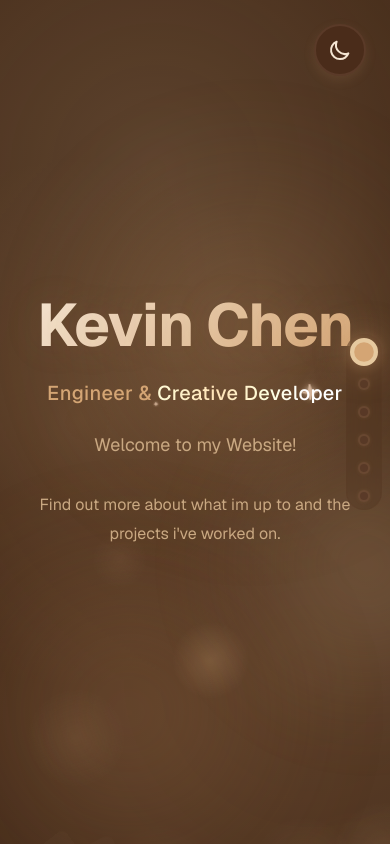
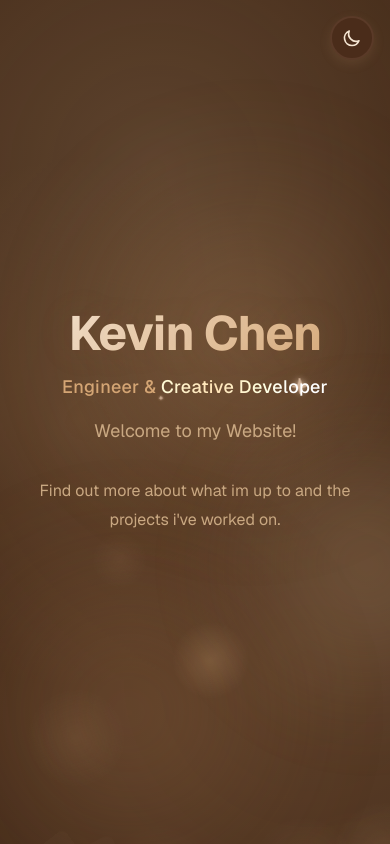
Before and after one commit to KevinChen2211/personal-portfolio, a Next.js app: page / in a window 390 px wide. Built offline with nearby package versions, Linux system fonts and the light colour scheme.

Commit message:
chage css to also format correctly when on mobile

```diff
--- a/app/blog/page.tsx
+++ b/app/blog/page.tsx
@@ -33,7 +33,7 @@ const BlogCard = ({
     <Link href={`/blog/${post.slug}`} className="block group">
       <article
         ref={cardRef}
-        className="p-6 rounded-lg transition-all duration-500 hover:shadow-lg hover:scale-[1.02] cursor-pointer"
+        className="p-4 sm:p-6 rounded-lg transition-all duration-500 hover:shadow-lg hover:scale-[1.02] cursor-pointer touch-manipulation"
         style={{
           backgroundColor: palette.surface,
           border: `1px solid ${palette.border}`,
@@ -93,7 +93,7 @@ export default function BlogPage() {
           ← Back to Home
         </Link>
         <h1
-          className="text-5xl sm:text-6xl font-bold mb-4 transition-all duration-300 hover:scale-105"
+          className="text-4xl sm:text-5xl md:text-6xl font-bold mb-4 transition-all duration-300 hover:scale-105"
           style={{ color: palette.text }}
         >
           Blog
--- a/app/components/ScrollIndicator.tsx
+++ b/app/components/ScrollIndicator.tsx
@@ -73,13 +73,13 @@ export default function ScrollIndicator() {
   };
 
   return (
-    <div className="fixed right-4 md:right-6 top-1/2 -translate-y-1/2 z-50 flex flex-col gap-4 md:gap-5 items-center">
+    <div className="fixed right-4 md:right-6 top-1/2 -translate-y-1/2 z-40 hidden md:flex flex-col gap-5 md:gap-6 items-center">
       {/* Background blur container for better visibility */}
       <div
         className="absolute inset-0 rounded-full backdrop-blur-sm"
         style={{
-          padding: "8px",
-          margin: "-8px",
+          padding: "10px",
+          margin: "-10px",
           backgroundColor: `${palette.surface}40`,
           border: `1px solid ${palette.border}30`,
         }}
@@ -115,34 +115,34 @@ export default function ScrollIndicator() {
             onMouseLeave={() => setHoveredSection(null)}
           >
             <button
+              data-scroll-indicator
               onClick={() => scrollToSection(index)}
               className="relative rounded-full transition-all cursor-pointer focus:outline-none focus:ring-2 focus:ring-offset-2 focus:ring-offset-transparent"
               style={{
-                width: isActive ? "20px" : isHovered ? "16px" : "12px",
-                height: isActive ? "20px" : isHovered ? "16px" : "12px",
+                width: isActive ? "16px" : isHovered ? "14px" : "12px",
+                height: isActive ? "16px" : isHovered ? "14px" : "12px",
                 backgroundColor:
                   isActive || isHovered ? palette.primary : palette.border,
-                transform: `scale(${isActive ? 1.4 : isHovered ? 1.2 : 1})`,
+                transform: `scale(${isActive ? 1.2 : isHovered ? 1.1 : 1})`,
                 opacity: isActive ? 1 : isHovered ? 0.9 : 0.7,
                 boxShadow:
                   isActive || isHovered
-                    ? `0 0 ${isActive ? "24px" : "18px"} ${palette.primary}${
+                    ? `0 0 ${isActive ? "20px" : "16px"} ${palette.primary}${
                         isActive ? "90" : "70"
-                      }, 0 0 ${isActive ? "10px" : "8px"} ${
-                        palette.secondary
-                      }60`
+                      }, 0 0 ${isActive ? "8px" : "6px"} ${palette.secondary}60`
                     : `0 0 4px ${palette.primary}30`,
                 transition: "all 0.4s cubic-bezier(0.34, 1.56, 0.64, 1)",
                 border: isActive
-                  ? `3px solid ${palette.accent}`
-                  : `2px solid ${palette.primary}30`,
+                  ? `2px solid ${palette.accent}`
+                  : `1px solid ${palette.primary}30`,
+                flexShrink: 0,
               }}
               aria-label={`Go to ${sectionName}`}
             >
               {/* Tooltip */}
               {isHovered && (
                 <div
-                  className="absolute right-8 top-1/2 -translate-y-1/2 px-3 py-1.5 rounded-md text-sm font-medium whitespace-nowrap pointer-events-none z-10"
+                  className="absolute right-6 top-1/2 -translate-y-1/2 px-2 py-1 rounded-md text-xs font-medium whitespace-nowrap pointer-events-none z-10"
                   style={{
                     backgroundColor: palette.surface,
                     color: palette.text,
--- a/app/components/ThemeToggle.tsx
+++ b/app/components/ThemeToggle.tsx
@@ -10,18 +10,20 @@ export default function ThemeToggle() {
   return (
     <button
       onClick={toggleTheme}
-      className="fixed top-6 right-6 z-50 p-3 rounded-full transition-all duration-300 hover:scale-110 focus:outline-none focus:ring-2 focus:ring-offset-2"
+      className="fixed top-4 right-4 sm:top-6 sm:right-6 z-50 p-2.5 sm:p-3 rounded-full transition-all duration-300 hover:scale-110 focus:outline-none focus:ring-2 focus:ring-offset-2 touch-manipulation"
       style={{
         backgroundColor: palette.surface,
         border: `2px solid ${palette.border}`,
         color: palette.text,
         boxShadow: `0 4px 12px ${palette.primary}20`,
+        minWidth: "44px",
+        minHeight: "44px",
       }}
       aria-label="Toggle theme"
     >
       <svg
         xmlns="http://www.w3.org/2000/svg"
-        className="w-6 h-6"
+        className="w-5 h-5 sm:w-6 sm:h-6"
         fill="none"
         viewBox="0 0 24 24"
         stroke="currentColor"
--- a/app/globals.css
+++ b/app/globals.css
@@ -24,6 +24,29 @@ body {
   color: var(--foreground);
   font-family: var(--font-geist-sans), Arial, Helvetica, sans-serif;
   transition: background-color 0.3s ease;
+  -webkit-font-smoothing: antialiased;
+  -moz-osx-font-smoothing: grayscale;
+  text-rendering: optimizeLegibility;
+}
+
+/* Mobile touch optimizations */
+* {
+  -webkit-tap-highlight-color: transparent;
+}
+
+button:not([data-scroll-indicator]),
+a:not([data-scroll-indicator]),
+[role="button"]:not([data-scroll-indicator]) {
+  touch-action: manipulation;
+  min-height: 44px;
+  min-width: 44px;
+}
+
+/* Mobile-specific spacing */
+@media (max-width: 640px) {
+  .hide-scrollbar {
+    padding-right: 0;
+  }
 }
 
 html {
--- a/app/page.tsx
+++ b/app/page.tsx
@@ -154,7 +154,7 @@ const Section = ({
   return (
     <section
       ref={sectionRef}
-      className={`h-screen snap-start flex items-center justify-center px-6 sm:px-10 md:px-16 relative z-10 overflow-hidden ${className}`}
+      className={`h-screen snap-start flex items-center justify-center px-4 sm:px-6 md:px-10 lg:px-16 relative z-10 overflow-y-auto ${className}`}
       style={{
         opacity: isVisible ? 1 : 0.4,
         transform: `translateY(${isVisible ? 0 : 20}px) scale(${
@@ -521,7 +521,7 @@ export default function Home() {
           <Section>
             <div className="max-w-5xl w-full text-center">
               <h1
-                className={`text-6xl sm:text-8xl md:text-9xl font-bold mb-6 transition-all duration-1000 ease-out ${
+                className={`text-5xl sm:text-7xl md:text-8xl lg:text-9xl font-bold mb-4 sm:mb-6 transition-all duration-1000 ease-out px-4 ${
                   showContent
                     ? "opacity-100 translate-y-0"
                     : "opacity-0 translate-y-8"
@@ -539,7 +539,7 @@ export default function Home() {
                 Kevin Chen
               </h1>
               <p
-                className={`text-xl sm:text-2xl md:text-3xl mb-6 font-medium transition-all duration-700 ease-out ${
+                className={`text-lg sm:text-xl md:text-2xl lg:text-3xl mb-4 sm:mb-6 font-medium transition-all duration-700 ease-out px-4 ${
                   showContent
                     ? "opacity-100 translate-y-0"
                     : "opacity-0 translate-y-4"
@@ -585,10 +585,10 @@ export default function Home() {
 
           {/* About Me Section */}
           <Section>
-            <div className="max-w-5xl w-full h-full flex flex-col justify-center py-8">
-              <div className="text-center mb-12 flex-shrink-0">
+            <div className="max-w-5xl w-full h-full flex flex-col justify-center py-4 sm:py-8 overflow-y-auto">
+              <div className="text-center mb-6 sm:mb-12 flex-shrink-0">
                 <h2
-                  className="text-4xl sm:text-6xl md:text-7xl font-bold mb-6 transition-all duration-300 hover:scale-105"
+                  className="text-3xl sm:text-5xl md:text-6xl lg:text-7xl font-bold mb-4 sm:mb-6 transition-all duration-300 hover:scale-105"
                   style={{
                     backgroundImage: `linear-gradient(135deg, ${palette.text}, ${palette.primary})`,
                     WebkitBackgroundClip: "text",
@@ -600,7 +600,7 @@ export default function Home() {
                   About Me
                 </h2>
                 <div
-                  className="w-32 h-1.5 mx-auto rounded-full relative overflow-hidden"
+                  className="w-24 sm:w-32 h-1 sm:h-1.5 mx-auto rounded-full relative overflow-hidden"
                   style={{
                     background: `linear-gradient(90deg, ${palette.primary}, ${palette.secondary}, ${palette.accent})`,
                     boxShadow: `0 0 20px ${palette.primary}40`,
@@ -608,10 +608,10 @@ export default function Home() {
                 />
               </div>
 
-              <div className="grid md:grid-cols-2 gap-6 mb-6 flex-1 min-h-0">
+              <div className="grid grid-cols-1 md:grid-cols-2 gap-4 sm:gap-6 mb-4 sm:mb-6 flex-1 min-h-0 overflow-y-auto">
                 {/* Left Column - Bio */}
                 <div
-                  className="p-6 sm:p-8 rounded-xl transition-all duration-500 hover:shadow-xl hover:scale-[1.02] flex flex-col group"
+                  className="p-4 sm:p-6 md:p-8 rounded-xl transition-all duration-500 hover:shadow-xl hover:scale-[1.02] flex flex-col group"
                   style={{
                     backgroundColor: palette.surface,
                     border: `1px solid ${palette.border}`,
@@ -668,10 +668,10 @@ export default function Home() {
                 </div>
 
                 {/* Right Column - Skills & Interests */}
-                <div className="flex flex-col gap-6">
+                <div className="flex flex-col gap-4 sm:gap-6">
                   {/* Skills */}
                   <div
-                    className="p-6 sm:p-8 rounded-xl transition-all duration-500 hover:shadow-xl hover:scale-[1.02] flex-1 group"
+                    className="p-4 sm:p-6 md:p-8 rounded-xl transition-all duration-500 hover:shadow-xl hover:scale-[1.02] flex-1 group"
                     style={{
                       backgroundColor: palette.surface,
                       border: `1px solid ${palette.border}`,
@@ -716,7 +716,7 @@ export default function Home() {
 
                   {/* Interests */}
                   <div
-                    className="p-6 sm:p-8 rounded-xl transition-all duration-500 hover:shadow-xl hover:scale-[1.02] group"
+                    className="p-4 sm:p-6 md:p-8 rounded-xl transition-all duration-500 hover:shadow-xl hover:scale-[1.02] group"
                     style={{
                       backgroundColor: palette.surface,
                       border: `1px solid ${palette.border}`,
@@ -752,14 +752,15 @@ export default function Home() {
                 </div>
               </div>
 
-              <div className="mt-6 text-center flex-shrink-0">
+              <div className="mt-4 sm:mt-6 text-center flex-shrink-0">
                 <Link
                   href="/about"
-                  className="inline-block px-8 py-4 rounded-xl font-semibold transition-all duration-300 hover:scale-110 hover:shadow-xl relative overflow-hidden group"
+                  className="inline-block px-6 sm:px-8 py-3 sm:py-4 rounded-xl text-sm sm:text-base font-semibold transition-all duration-300 hover:scale-110 hover:shadow-xl relative overflow-hidden group touch-manipulation"
                   style={{
                     background: `linear-gradient(135deg, ${palette.primary}, ${palette.secondary})`,
                     color: palette.text,
                     boxShadow: `0 4px 20px ${palette.primary}40`,
+                    minHeight: "44px",
                   }}
                 >
                   <span className="relative z-10">View Full Experience →</span>
@@ -777,9 +778,9 @@ export default function Home() {
 
           {/* Projects Section */}
           <Section>
-            <div className="max-w-6xl w-full">
+            <div className="max-w-6xl w-full h-full flex flex-col justify-center py-4 sm:py-8 overflow-y-auto">
               <h2
-                className="text-5xl sm:text-6xl md:text-7xl font-bold mb-16 text-center"
+                className="text-3xl sm:text-5xl md:text-6xl lg:text-7xl font-bold mb-6 sm:mb-12 md:mb-16 text-center"
                 style={{
                   backgroundImage: `linear-gradient(135deg, ${palette.text}, ${palette.primary})`,
                   WebkitBackgroundClip: "text",
@@ -791,7 +792,7 @@ export default function Home() {
                 Projects
               </h2>
               <div
-                className="grid grid-cols-1 md:grid-cols-2 lg:grid-cols-3 gap-6"
+                className="grid grid-cols-1 md:grid-cols-2 lg:grid-cols-3 gap-4 sm:gap-6 flex-1 overflow-y-auto"
                 id="project-cards"
               >
                 {projects.slice(0, 3).map((project, index) => (
--- a/app/projects/page.tsx
+++ b/app/projects/page.tsx
@@ -24,7 +24,7 @@ const ProjectCard = ({
   return (
     <div
       ref={cardRef}
-      className="p-6 rounded-lg transition-all duration-500 hover:shadow-lg hover:scale-[1.02]"
+      className="p-4 sm:p-6 rounded-lg transition-all duration-500 hover:shadow-lg hover:scale-[1.02] touch-manipulation"
       style={{
         backgroundColor: palette.surface,
         border: `1px solid ${palette.border}`,
@@ -99,7 +99,7 @@ export default function ProjectsPage() {
           ← Back to Home
         </Link>
         <h1
-          className="text-5xl sm:text-6xl font-bold mb-4 transition-all duration-300 hover:scale-105"
+          className="text-4xl sm:text-5xl md:text-6xl font-bold mb-4 transition-all duration-300 hover:scale-105"
           style={{ color: palette.text }}
         >
           Projects
```
Also changed, not shown: app/blog/[slug]/page.tsx (+7 -6 lines).
